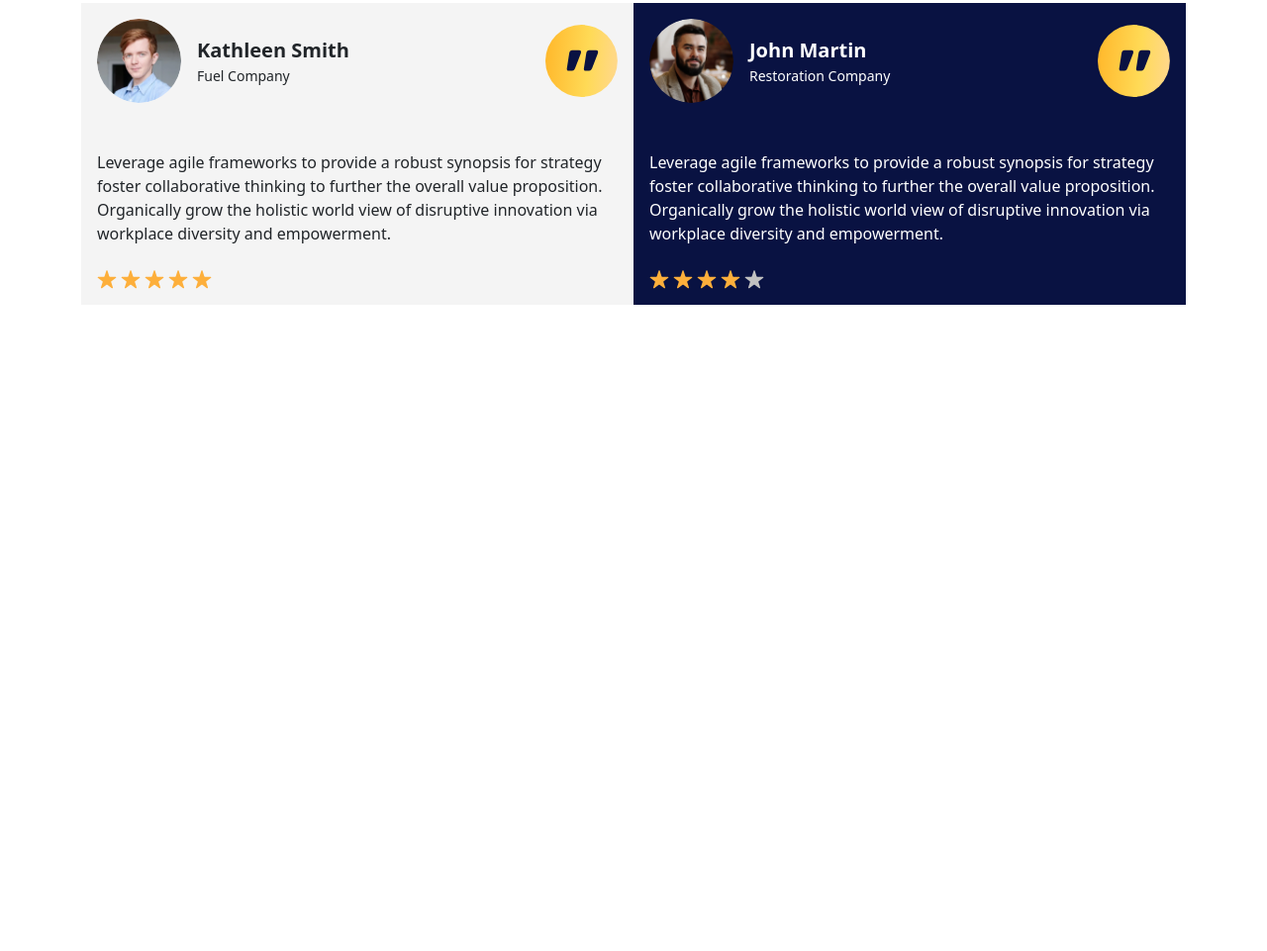
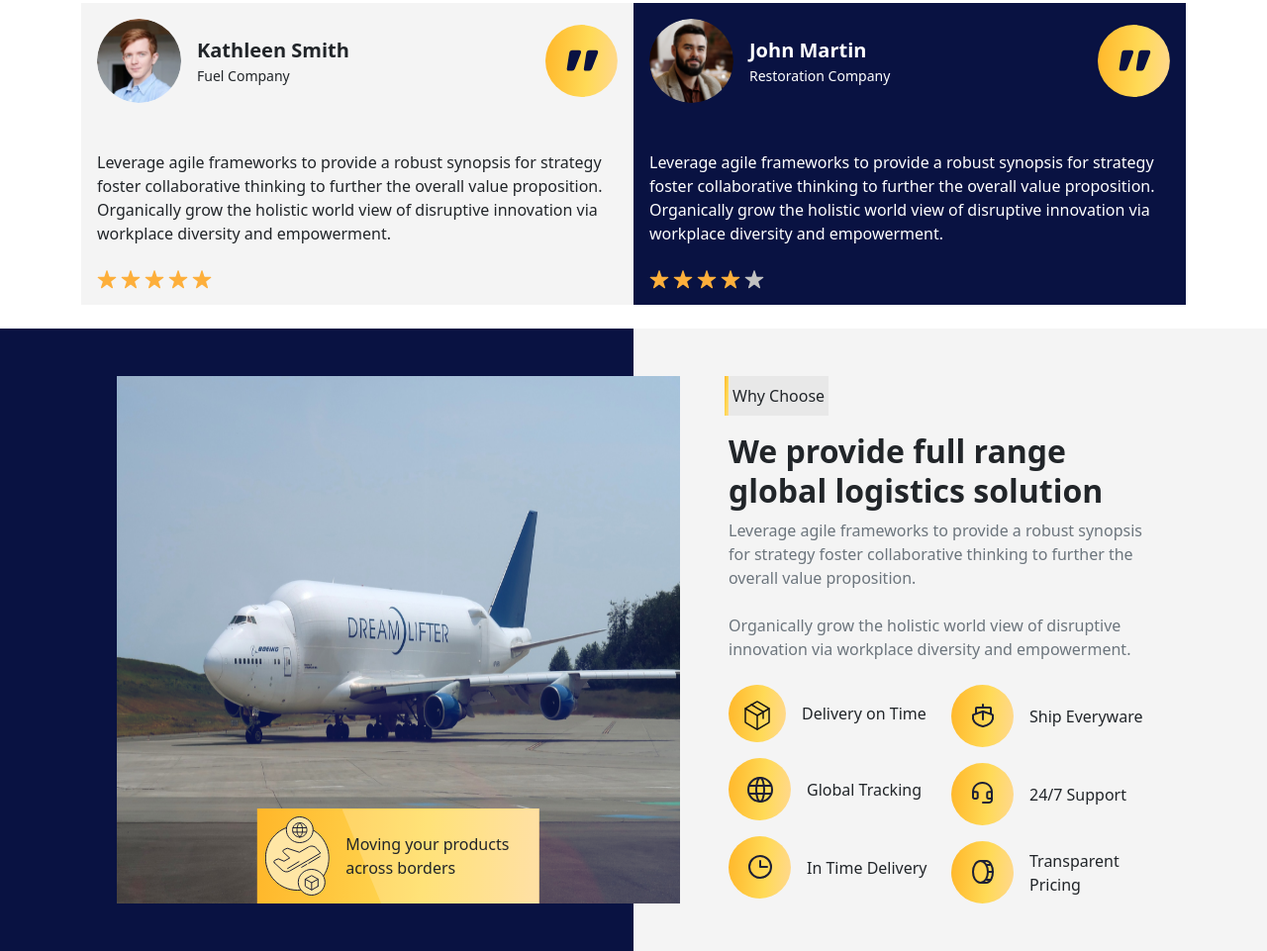
Before and after one commit to furkannsyll/TransitFlow_Website, a plain HTML site: page index.html in a window 1280 px wide. Shown: the part 3432-4393 px from the top of the page at 99% size. Before the commit the page ends 3764 px from the top, so only its background shows below. Drawn offline with nearby package versions, Linux system fonts and the light colour scheme.

Commit message:
fly-img-wrapper

```diff
--- a/assets/scss/style.scss
+++ b/assets/scss/style.scss
@@ -16,7 +16,11 @@
 }
 
 .bg-main-gradient {
-    background: linear-gradient(94.06deg, #ffb629 -1.21%, #ffda56 58.66%, #ffd7a6 116.84%); /* Bu komut ile form bölümündeki submit butonunun arka plan rengini ayarladık*/
+    background: linear-gradient(94.06deg, #ffb629 -1.21%, #ffda56 58.66%, #ffd7a6 116.84%);
+}
+
+.bg-two-color {
+    background: linear-gradient(90deg, #091242 50%, #f4f4f4 50%);
 }
 
 .bg-main-light {
@@ -298,14 +302,40 @@
     }
 }
 
-.btn-testimonial-arrow {
-    background-repeat: no-repeat;
-    background-size: contain;
-    width: 45px;
-    height: 45px;
-    transition: all 300ms;
+.fly-img-right {
+    padding: 3rem 3rem 3rem 6rem;
 }
 
-.btn-testimonial-arrow.swipper-button-disabled {
-    opacity: 0.5;
+.fly-img-wrapper {
+    width: 120%;
+    height: 100%;
 }
+.fly-img-right img {
+    object-fit: cover;
+}
+
+.fly-img-content {
+    position: absolute;
+    bottom: 0;
+    left: 50%;
+    transform: translate(-50%);
+}
+
+.fly-img-desc {
+    background: linear-gradient(94.06deg, #ffb629 -1.21%, #ffda56 58.66%, #ffd7a6 116.84%);
+    position: relative;
+    max-width: 300px;
+}
+
+.fly-img-desc::before {
+    content: "";
+    display: block;
+    background-color: rgba(255, 255, 255, 0.2);
+    position: absolute;
+    top: 0;
+    right: 0;
+    bottom: 0;
+    width: 70%;
+    height: 100%;
+    clip-path: polygon(0 0, 100% 0%, 100% 100%, 20% 100%);
+}
--- a/index.html
+++ b/index.html
@@ -451,6 +451,99 @@
         </div>
     </section>
 
+    <section class="bg-two-color">
+        <div class="container">
+            <div class="row">
+                <div class="col-6 p-5">
+                    <div class="fly-img-wrapper position-relative">
+                        <img src="assets/img/content/fly-img.png" class="w-100 h-100" alt="fly">
+                        <div class="fly-img-content">
+                            <div class="fly-img-desc">
+                                <div class="z-1 d-flex align-items-center p-2 gap-3 position-relative">
+                                    <img src="assets/img/icon/fly-img-icon.svg" alt="Global flight">
+                                    <p class="m-0">
+                                        Moving your products across borders
+                                    </p>
+                                </div>
+                            </div>
+                        </div>
+                    </div>
+                </div>
+                <div class="col-6 fly-img-right">
+                    <div>
+                        <div class="section-top-info">
+                            Why Choose
+                        </div>
+                        <div class="section-heading pt-3 mb-3">
+                            <span class="fs-2 lh-sm fw-bolder">We provide full range global logistics solution</span>
+                            <p class="text-secondary py-2">
+                                Leverage agile frameworks to provide a robust synopsis for strategy foster collaborative thinking to further the overall value proposition.
+                                <br><br>
+                                Organically grow the holistic world view of disruptive innovation via workplace diversity and empowerment.
+                            </p>
+                        </div>
+                        <div class="feature-btn-wrapper">
+                            <div class="row">
+                                <div class="col-6">
+                                    <div class="d-flex align-items-center mb-3">
+                                        <div class="feature-btn-img me-3">
+                                            <img src="assets/img/icon/package-cargo.svg" alt="package-cargo">
+                                        </div>
+                                        <div class="feature-btn-content fs-6 fw-medium">
+                                            Delivery on Time
+                                        </div>
+                                    </div>
+                                    <div class="d-flex align-items-center mb-3">
+                                        <div class="feature-btn-img me-3">
+                                            <img src="assets/img/icon/global.svg" alt="global">
+                                        </div>
+                                        <div class="feature-btn-content fs-6 fw-medium">
+                                            Global Tracking
+                                        </div>
+                                    </div>
+                                    <div class="d-flex align-items-center">
+                                        <div class="feature-btn-img me-3">
+                                            <img src="assets/img/icon/time-delivery.svg" alt="time-delivery">
+                                        </div>
+                                        <div class="feature-btn-content fs-6 fw-medium">
+                                            In Time Delivery
+                                        </div>
+                                    </div>
+                                </div>
+                                <div class="col-6">
+                                    <div class="d-flex align-items-center mb-3">
+                                        <div class="feature-btn-img me-3">
+                                            <img src="assets/img/icon/ship.svg" alt="ship">
+                                        </div>
+                                        <div class="feature-btn-content fs-6 fw-medium">
+                                            Ship Everyware
+                                        </div>
+                                    </div>
+                                    <div class="d-flex align-items-center mb-3">
+                                        <div class="feature-btn-img me-3">
+                                            <img src="assets/img/icon/support.svg" alt="support">
+                                        </div>
+                                        <div class="feature-btn-content fs-6 fw-medium">
+                                            24/7 Support
+                                        </div>
+                                    </div>
+                                    <div class="d-flex align-items-center">
+                                        <div class="feature-btn-img me-3">
+                                            <img src="assets/img/icon/price.svg" alt="price">
+                                        </div>
+                                        <div class="feature-btn-content fs-6 fw-medium">
+                                            Transparent Pricing
+                                        </div>
+                                    </div>
+                                </div>
+                            </div>
+                        </div>
+                    </div>
+                </div>
+            </div>
+        </div>
+    </section>
+
     <script src="https://cdn.jsdelivr.net/npm/bootstrap@5.3.2/dist/js/bootstrap.bundle.min.js" integrity="sha384-C6RzsynM9kWDrMNeT87bh95OGNyZPhcTNXj1NW7RuBCsyN/o0jlpcV8Qyq46cDfL" crossorigin="anonymous"></script>
     <script src="https://cdn.jsdelivr.net/npm/swiper@11/swiper-bundle.min.js"></script>
     <script>
```
Also changed, not shown: assets/css/style.min.css, assets/img/content/fly-img.png (added), assets/img/icon/fly-img-icon.svg (added), assets/img/icon/global.svg (added), assets/img/icon/package-cargo.svg (added), assets/img/icon/price.svg (added), assets/img/icon/ship.svg (added), assets/img/icon/support.svg (added), assets/img/icon/time-delivery.svg (added).
